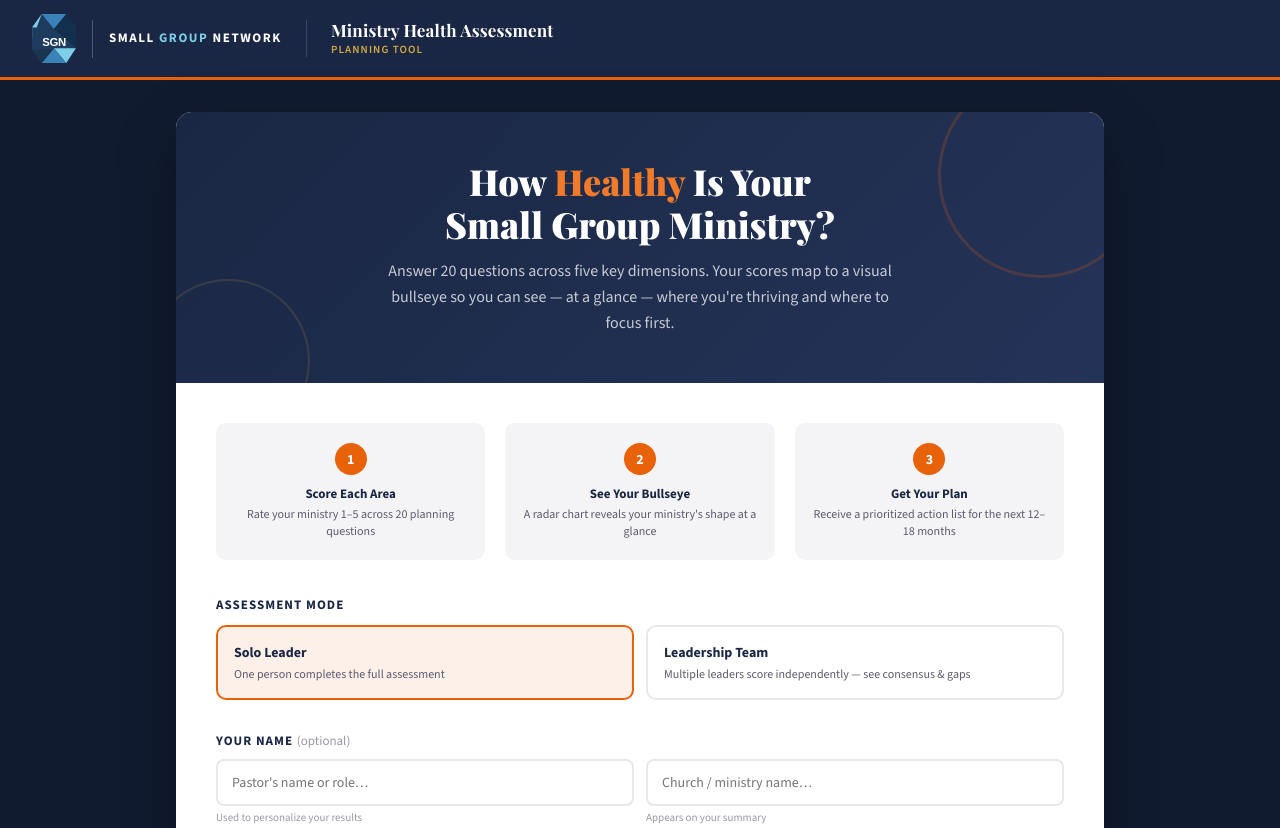
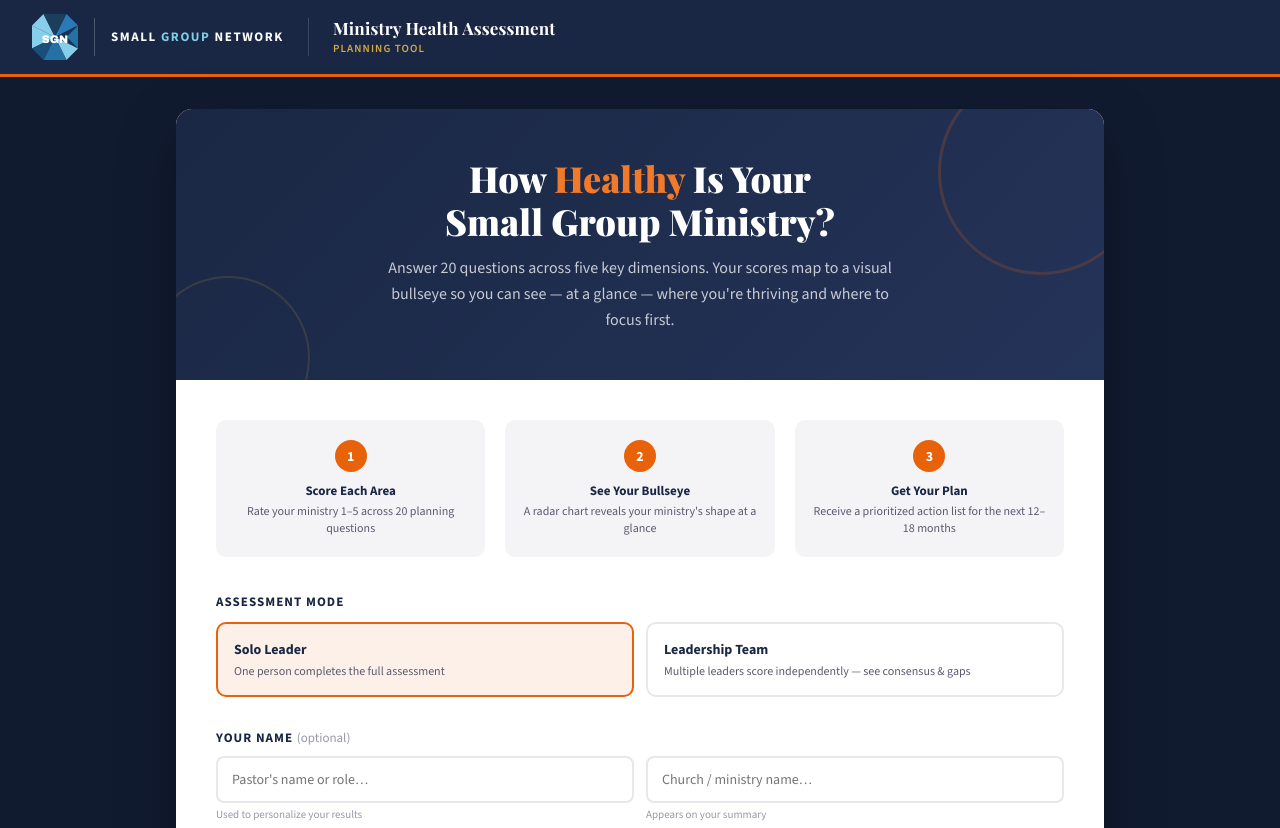
Before and after one commit to alocalgathering/SGNAssessment, a plain HTML site: page index.html in a window 1280 px wide. Shown: the top 828 px of the page. Drawn offline with nearby package versions, Linux system fonts and the light colour scheme.

Commit message:
Add files via upload

```diff
--- a/index.html
+++ b/index.html
@@ -628,28 +628,30 @@
 <header>
   <!-- SGN Brand -->
   <div class="sgn-brand">
-    <!-- SGN Geometric Icon -->
-    <svg viewBox="0 0 100 112" width="44" height="49" xmlns="http://www.w3.org/2000/svg" aria-label="SGN icon">
-      <!-- Outer octagon base -->
-      <polygon points="22,0 78,0 100,30 100,78 78,112 22,112 0,82 0,30" fill="#1e3d5e"/>
-      <!-- Upper-left light blue triangle -->
-      <polygon points="0,30 22,0 0,58" fill="#7dcfe8"/>
-      <!-- Top triangle – medium blue -->
-      <polygon points="22,0 78,0 50,34" fill="#3a82b8"/>
-      <!-- Upper-right dark navy -->
-      <polygon points="78,0 100,30 50,34" fill="#132f4e"/>
-      <!-- Right dark -->
-      <polygon points="100,30 100,78 50,34" fill="#132f4e"/>
-      <!-- Lower-right light blue -->
-      <polygon points="100,78 78,112 50,78" fill="#7dcfe8"/>
-      <!-- Bottom medium blue -->
-      <polygon points="22,112 78,112 50,78" fill="#3a82b8"/>
-      <!-- Lower-left dark -->
-      <polygon points="0,82 22,112 50,78" fill="#1a3550"/>
-      <!-- Left side -->
-      <polygon points="0,30 0,82 50,78 50,34" fill="#1e3d5e"/>
+    <!-- SGN Geometric Icon — faceted octagon matching brand -->
+    <svg viewBox="0 0 100 100" width="46" height="46" xmlns="http://www.w3.org/2000/svg" aria-label="SGN icon">
+      <!-- Slice 1: upper-left — large LIGHT BLUE (most distinctive brand element) -->
+      <polygon points="0,25 25,0 50,50" fill="#87ceeb"/>
+      <!-- Slice 10: left — also light blue, extends the upper-left area -->
+      <polygon points="0,75 0,25 50,50" fill="#87ceeb"/>
+      <!-- Slice 2: top — dark navy -->
+      <polygon points="25,0 75,0 50,50" fill="#1c3d5c"/>
+      <!-- Slice 3: upper-right — medium teal -->
+      <polygon points="75,0 100,25 50,50" fill="#2a7ab8"/>
+      <!-- Slice 4: right-upper fill -->
+      <polygon points="100,25 75,50 50,50" fill="#173355"/>
+      <!-- Slice 5: right arrow body (pointing right — key brand shape) -->
+      <polygon points="100,25 100,75 75,50" fill="#2471a3"/>
+      <!-- Slice 6: right-lower fill -->
+      <polygon points="100,75 75,50 50,50" fill="#173355"/>
+      <!-- Slice 7: lower-right — small LIGHT BLUE accent -->
+      <polygon points="100,75 75,100 50,50" fill="#87ceeb"/>
+      <!-- Slice 8: bottom — medium blue -->
+      <polygon points="75,100 25,100 50,50" fill="#2471a3"/>
+      <!-- Slice 9: lower-left — dark teal -->
+      <polygon points="25,100 0,75 50,50" fill="#1a4f7a"/>
       <!-- SGN text -->
-      <text x="50" y="72" font-family="Arial, Helvetica, sans-serif" font-weight="900" font-size="26" fill="#ffffff" text-anchor="middle" letter-spacing="-1">SGN</text>
+      <text x="50" y="57" font-family="'Arial Black', Arial, Helvetica, sans-serif" font-weight="900" font-size="24" fill="#ffffff" text-anchor="middle" dominant-baseline="middle">SGN</text>
     </svg>
     <div class="sgn-brand-divider"></div>
     <div class="sgn-brand-name">SMALL <em>GROUP</em> NETWORK</div>
```
